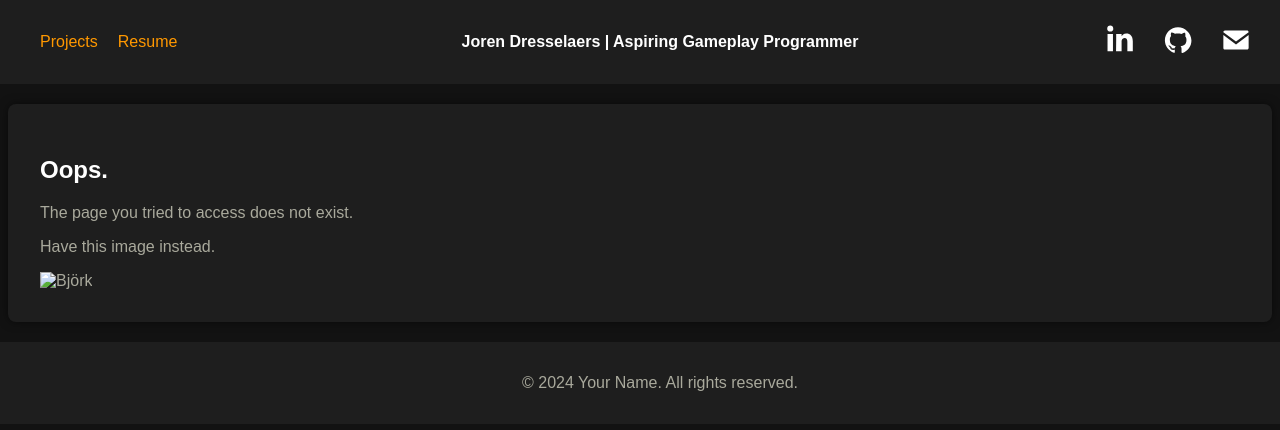
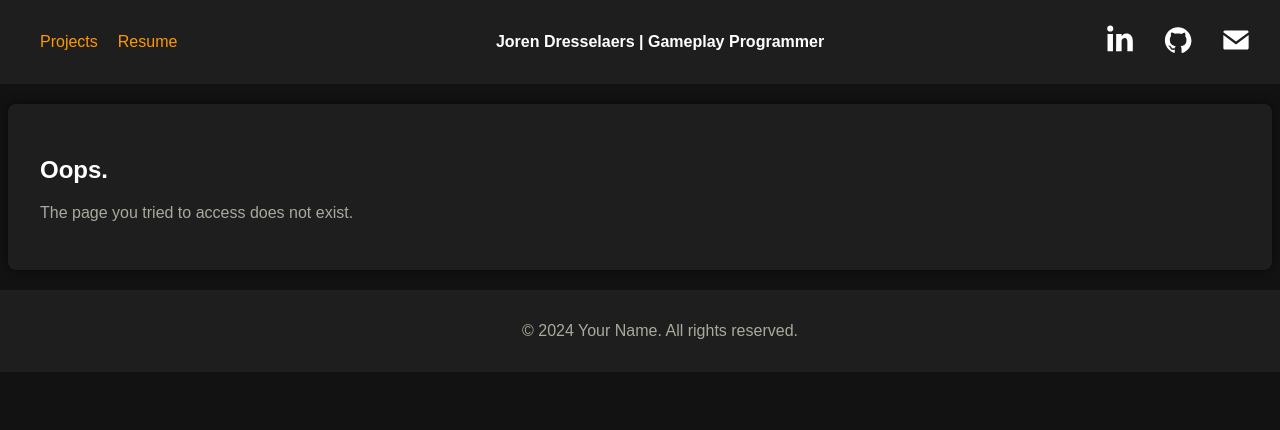
Before and after one commit to JorenDresselaers/JorenDresselaers.github.io, a plain HTML site: page 404.html in a window 1280 px wide. Shown: the top 430 px of the page. Drawn offline with Linux system fonts and the light colour scheme.

Commit message:
Added new header to 404 page

```diff
--- a/404.html
+++ b/404.html
@@ -3,68 +3,22 @@
 <head>
     <meta charset="UTF-8">
     <meta name="viewport" content="width=device-width, initial-scale=1.0">
-    <title>Your Name - Portfolio</title>
+    <title>Joren Dresselaers - Portfolio</title>
     <link rel="stylesheet" href="styles.css">
+    <script src="/scripts/header.js"></script>
 </head>
 <body>
-    <header>
-        <nav>
-            <ul>
-                <li><a href="projects.html">Projects</a></li>
-                <li><a href="resume.html">Resume</a></li>
-                <li class="title"><b>Joren Dresselaers | Aspiring Gameplay Programmer</b></li>
-                <li class="align-right">
-                    <a href="https://www.linkedin.com/in/joren-dresselaers-30727b123/" target="_blank">
-                        <svg version="1.1" id="Layer_1" xmlns="http://www.w3.org/2000/svg" xmlns:xlink="http://www.w3.org/1999/xlink" viewBox="0 0 30 24" style="enable-background:new 0 0 30 24;" xml:space="preserve" class="icon">
-                        <path id="path-1_24_" d="M19.6,19v-5.8c0-1.4-0.5-2.4-1.7-2.4c-1,0-1.5,0.7-1.8,1.3C16,12.3,16,12.6,16,13v6h-3.4
-                        c0,0,0.1-9.8,0-10.8H16v1.5c0,0,0,0,0,0h0v0C16.4,9,17.2,7.9,19,7.9c2.3,0,4,1.5,4,4.9V19H19.6z M8.9,6.7L8.9,6.7
-                        C7.7,6.7,7,5.9,7,4.9C7,3.8,7.8,3,8.9,3s1.9,0.8,1.9,1.9C10.9,5.9,10.1,6.7,8.9,6.7z M10.6,19H7.2V8.2h3.4V19z"></path>
-                    </svg>
-                    </a>
-
-                    <a href="https://github.com/JorenDresselaers" target="_blank">
-                        <svg version="1.1" id="Layer_1" xmlns="http://www.w3.org/2000/svg" xmlns:xlink="http://www.w3.org/1999/xlink" viewBox="0 0 30 24" style="enable-background:new 0 0 30 24;" xml:space="preserve" class="icon">
-                        <g>
-                        <path class="st0" d="M15,4c-4.5,0-8.2,3.7-8.2,8.2c0,3.6,2.4,6.7,5.6,7.8c0.4,0.1,0.6-0.2,0.6-0.4c0-0.2,0-0.8,0-1.5
-                              c-2.3,0.5-2.8-1-2.8-1c-0.4-0.9-0.9-1.2-0.9-1.2c-0.7-0.5,0.1-0.5,0.1-0.5c0.8,0.1,1.3,0.8,1.3,0.8c0.7,1.3,1.9,0.9,2.4,0.7
-                              c0.1-0.5,0.3-0.9,0.5-1.1c-1.8-0.2-3.7-0.9-3.7-4.1c0-0.9,0.3-1.6,0.8-2.2c-0.1-0.2-0.4-1,0.1-2.2c0,0,0.7-0.2,2.3,0.8
-                              C13.6,8.1,14.3,8,15,8c0.7,0,1.4,0.1,2.1,0.3c1.6-1.1,2.3-0.8,2.3-0.8c0.4,1.1,0.2,2,0.1,2.2c0.5,0.6,0.8,1.3,0.8,2.2
-                              c0,3.2-1.9,3.8-3.7,4c0.3,0.3,0.6,0.8,0.6,1.5c0,1.1,0,2,0,2.3c0,0.2,0.1,0.5,0.6,0.4c3.3-1.1,5.6-4.2,5.6-7.8
-                              C23.2,7.7,19.5,4,15,4z"></path>
-                        <path class="st1" d="M9.9,15.8c0,0-0.1,0.1-0.1,0c-0.1,0-0.1-0.1-0.1-0.1c0,0,0.1-0.1,0.1,0C9.9,15.7,9.9,15.7,9.9,15.8L9.9,15.8z
-                               M9.8,15.7"></path>
-                        <path class="st1" d="M10.2,16.1c0,0-0.1,0-0.2,0C10,16.1,10,16,10,15.9c0,0,0.1,0,0.2,0C10.3,16,10.3,16.1,10.2,16.1L10.2,16.1z
-                               M10.2,16.1"></path>
-                        <path class="st1" d="M10.6,16.6c-0.1,0-0.1,0-0.2-0.1c-0.1-0.1-0.1-0.2,0-0.2c0.1,0,0.1,0,0.2,0.1C10.6,16.5,10.6,16.6,10.6,16.6
-                              L10.6,16.6z M10.6,16.6"></path>
-                        <path class="st1" d="M11,17.1c0,0-0.1,0-0.2,0c-0.1-0.1-0.1-0.2,0-0.2c0,0,0.1,0,0.2,0C11,16.9,11.1,17,11,17.1L11,17.1z M11,17.1"></path>
-                        <path class="st1" d="M11.6,17.3c0,0.1-0.1,0.1-0.2,0.1c-0.1,0-0.2-0.1-0.1-0.2c0-0.1,0.1-0.1,0.2-0.1
-                              C11.6,17.2,11.6,17.3,11.6,17.3L11.6,17.3z M11.6,17.3"></path>
-                        <path class="st1" d="M12.3,17.4c0,0.1-0.1,0.1-0.2,0.1c-0.1,0-0.2-0.1-0.2-0.1c0-0.1,0.1-0.1,0.2-0.1
-                              C12.2,17.3,12.3,17.3,12.3,17.4L12.3,17.4z M12.3,17.4"></path>
-                        <path class="st1" d="M12.9,17.3c0,0.1-0.1,0.1-0.2,0.2c-0.1,0-0.2,0-0.2-0.1c0-0.1,0.1-0.1,0.2-0.2C12.8,17.2,12.9,17.2,12.9,17.3
-                              L12.9,17.3z M12.9,17.3"></path>
-                        </g>
-                    </svg>
-                    </a>
-
-                    <a href="mailto:joren.dresselaers@telenet.be">
-                        <svg version="1.1" id="Layer_1" xmlns="http://www.w3.org/2000/svg" xmlns:xlink="http://www.w3.org/1999/xlink" x="0px" y="0px" viewBox="0 0 30 24" style="enable-background:new 0 0 30 24;" xml:space="preserve" class="icon">
-                        <g>
-                        <path d="M15,13L7.1,7.1c0-0.5,0.4-1,1-1h13.8c0.5,0,1,0.4,1,1L15,13z M15,14.8l7.9-5.9v8.1c0,0.5-0.4,1-1,1H8.1c-0.5,0-1-0.4-1-1V8.8L15,14.8z"></path>
-                        </g>
-                    </svg>
-                    </a>
-                </li>
-            </ul>
-        </nav>
-    </header>
+    <div id="header-placeholder"></div>
+    <script>
+        document.addEventListener("DOMContentLoaded", function () {
+            loadHeader("header-placeholder");
+            loadProjectData();
+        });
+    </script>
 
     <section id="home">
         <h1>Oops.</h1>
         <p>The page you tried to access does not exist.</p>
-        <p>Have this image instead.</p>
-        <img src="images/image1.jpg" alt="Björk">
     </section>
 
     <footer>
```
